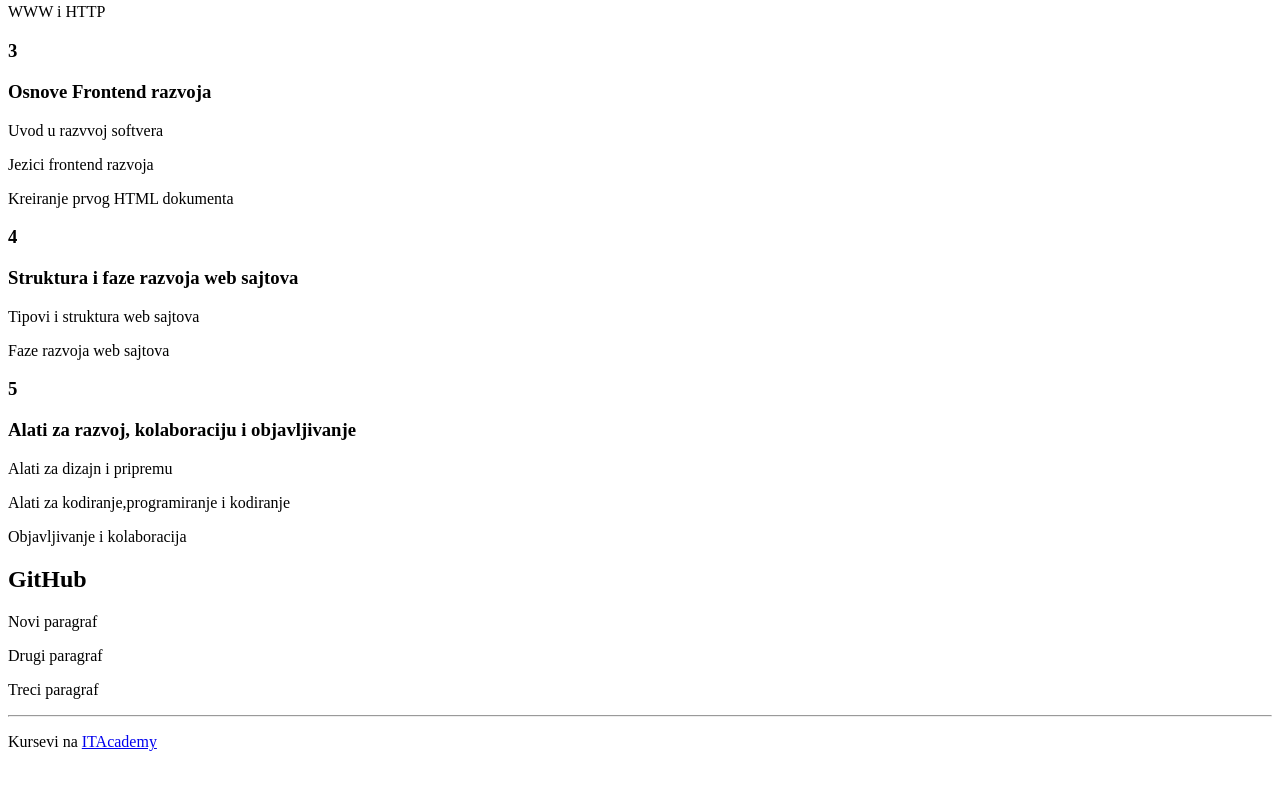
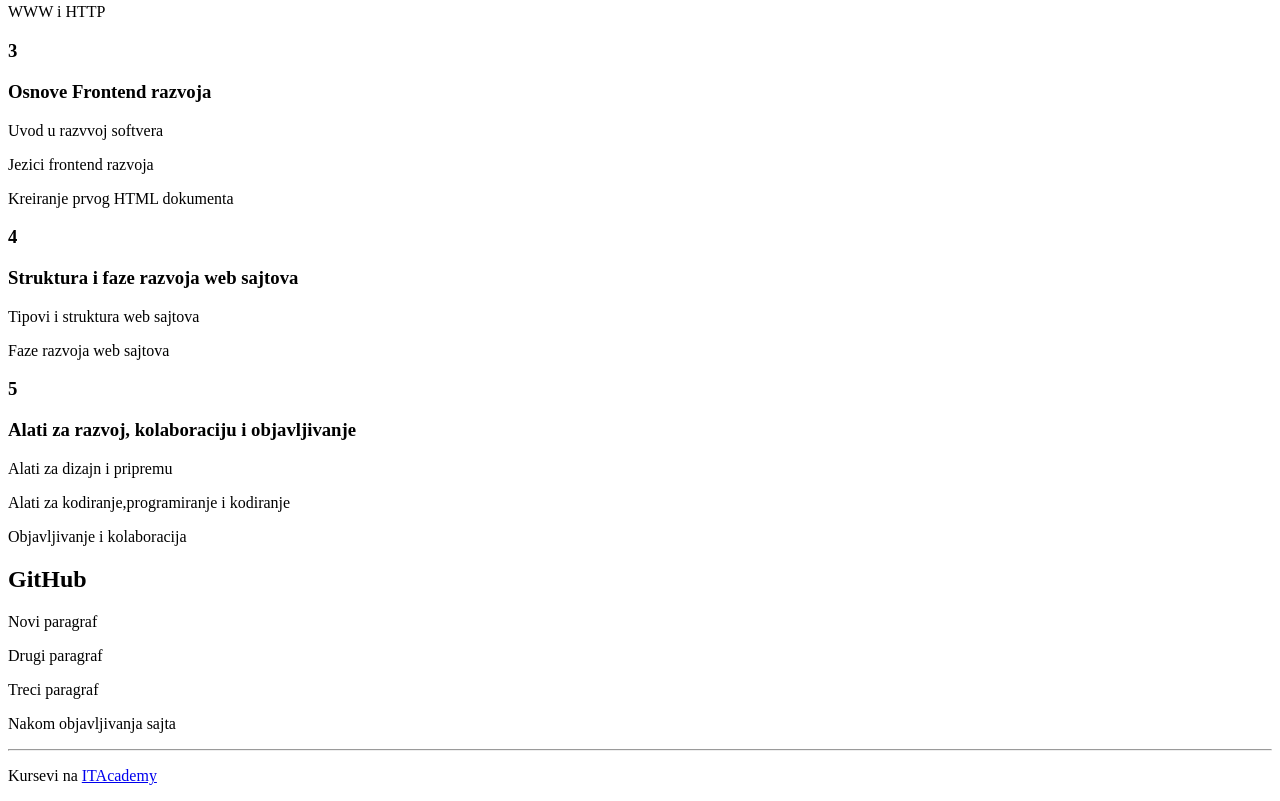
Before and after one commit to Jovana2304/Front-end-dev, a plain HTML site: page index.html in a window 1280 px wide. Shown: the part 332-1133 px from the top of the page. Before the commit the page ends 1099 px from the top, so only its background shows below. Drawn offline with Linux system fonts and the light colour scheme.

Commit message:
Nakon objavljivanja

```diff
--- a/index.html
+++ b/index.html
@@ -47,6 +47,7 @@
             <p> Novi paragraf</p>
             <p> Drugi paragraf</p>
             <p> Treci paragraf</p>
+            <p> Nakom objavljivanja sajta</p>
 
             <footer>
               <hr>
```
